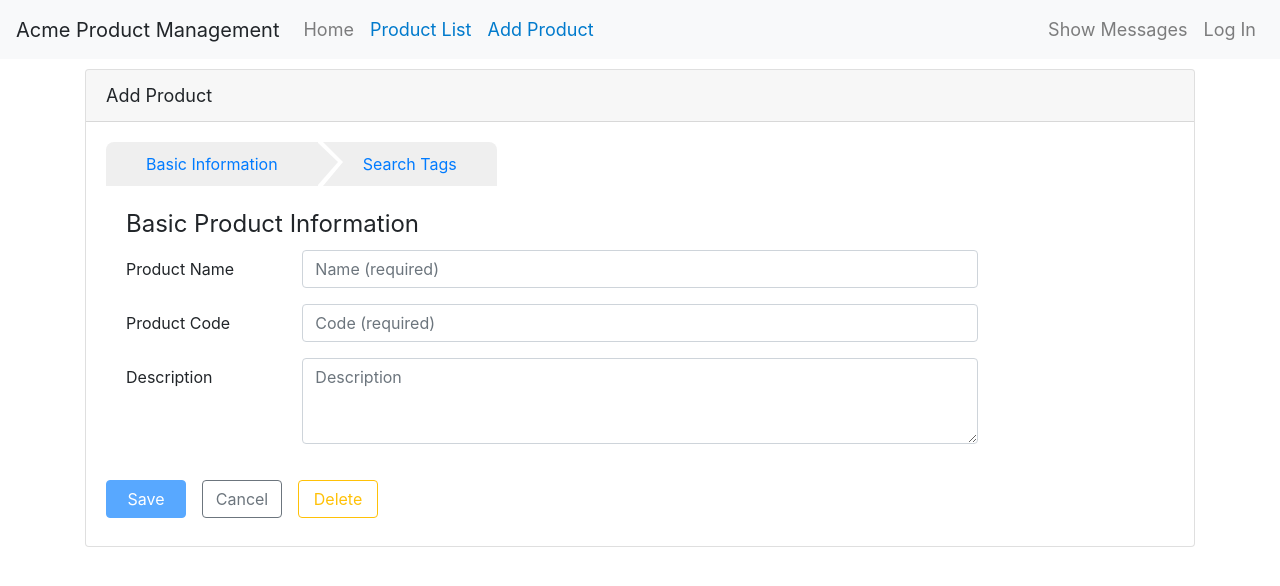
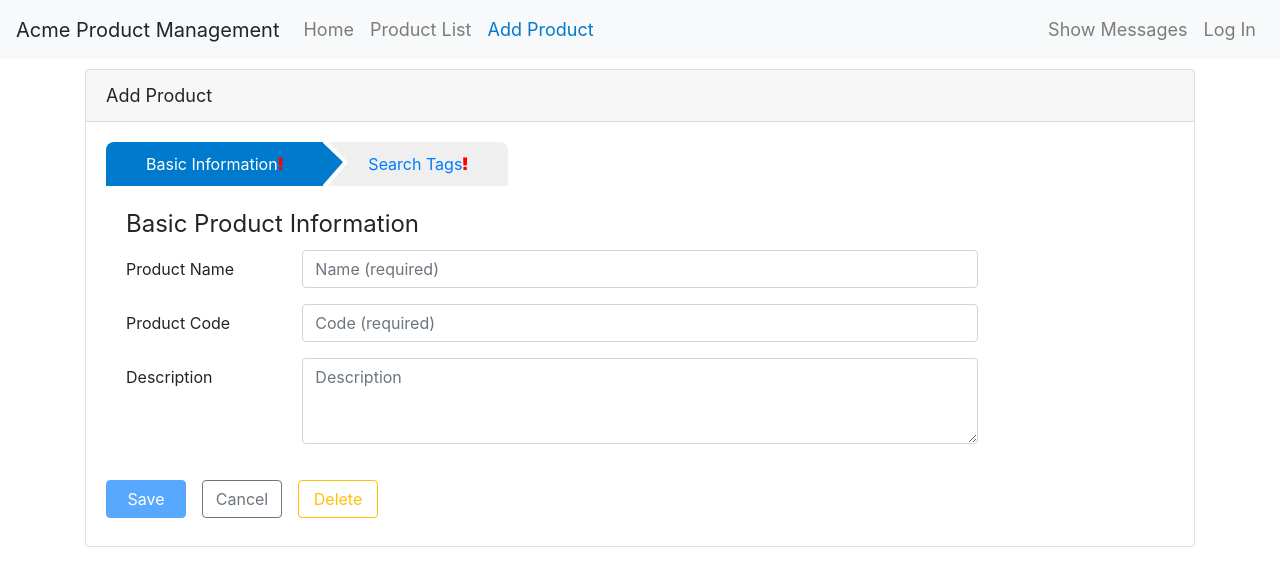
Before and after one commit to qishichang/apm-routing-demo, an Angular app: page /products/0/edit/info in a window 1280 px wide. Shown: the top 586 px of the page. Built offline with nearby package versions, Linux system fonts and the light colour scheme; what angular-in-memory-web-api would draw is missing.

Commit message:
Style selected route

```diff
--- a/src/app/app.component.html
+++ b/src/app/app.component.html
@@ -5,7 +5,7 @@
       <a class="nav-link" [routerLink]="['/welcome']" routerLinkActive="active">Home</a>
     </li>
     <li class="nav-item">
-      <a class="nav-link" [routerLink]="['/products']" routerLinkActive="active">Product List</a>
+      <a class="nav-link" [routerLink]="['/products']" routerLinkActive="active" [routerLinkActiveOptions]="{ exact: true }">Product List</a>
     </li>
     <li class="nav-item">
       <a class="nav-link" [routerLink]="['/products', 0, 'edit']" routerLinkActive="active">Add Product</a>
--- a/src/app/products/product-edit/product-edit.component.html
+++ b/src/app/products/product-edit/product-edit.component.html
@@ -6,11 +6,13 @@
   <div class="card-body"
        *ngIf="product">
     <div class="wizard">
-      <a [routerLink]="['info']">
-        Basic Information
+      <a [routerLink]="['info']"
+         routerLinkActive="active">
+        Basic Information<span [ngClass]="{'fa fa-exclamation': !isValid('info')}"></span>
       </a>
-      <a [routerLink]="['tags']">
-        Search Tags
+      <a [routerLink]="['tags']"
+          routerLinkActive="active">
+        Search Tags<span [ngClass]="{'fa fa-exclamation': !isValid('tags')}"></span>
       </a>
     </div>
     <router-outlet></router-outlet>
```
